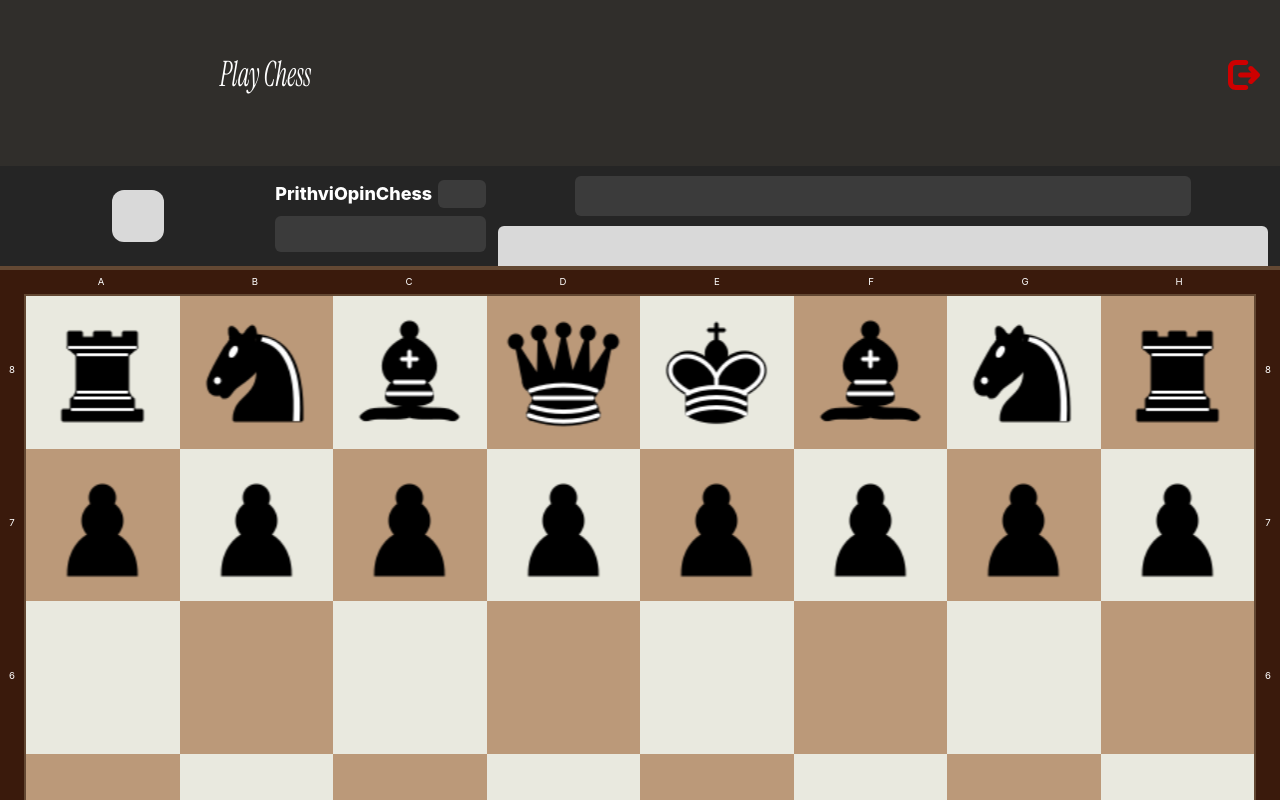
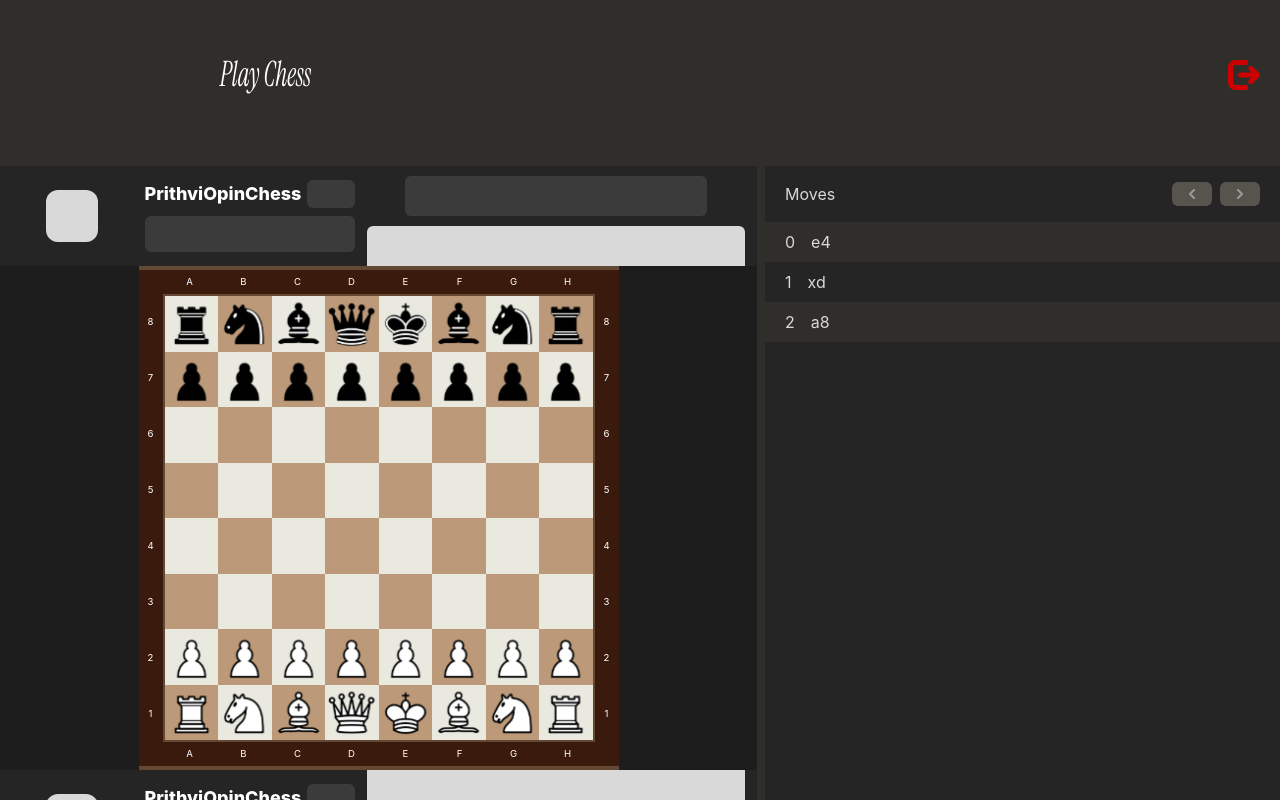
Before and after one commit to Prithvi-boi/Prithvi-s-Chess-Game, a React (Vite) app in the folder ChessGame/: page /game in a window 1280 px wide. Shown: the top 800 px of the page. Built offline with nearby package versions, Linux system fonts and the light colour scheme.

Commit message:
Fixed Borad Sizing and Piece Click bugs

```diff
--- a/ChessGame/src/Component/Board.jsx
+++ b/ChessGame/src/Component/Board.jsx
@@ -21,7 +21,6 @@ import MoveGen from "./Logic/MoveGen.js";
 
 // Default Pieces Styles Import
 import DefaultPieces from "./Pieces/DefaultPieces.jsx"
-
 
 /*-------------------------------
     Main Game Function (Board)
@@ -141,7 +140,7 @@ function Board({ playAs = 'white' }) {
 
   //////////////////////////////////////////////////
   return (
-    <div className={`w-full h-[100vw] bg-[#3A1A0C] border-y-4  border-[#634833] grid grid-cols-[1.5rem_auto_1.5em] grid-rows-[1.5rem_auto_1.5em]`}>
+    <div aria-label="Board" className={`BoardStyle bg-[#3A1A0C] border-y-4  border-[#634833]`}>
       <BoardContext.Provider value={{ reverse: playAs === "white" }}>
         <Coords row={1} col={2} deg={180} />
         <Coords row={3} col={2} deg={0} />
@@ -177,7 +176,6 @@ function Board({ playAs = 'white' }) {
     Board Helper Function
 ---------------------------------*/
 
-
 function Coords({ row, col, deg, grid_col, num }) {
   const { reverse } = useBoard()
   let letters = ['A', 'B', 'C', 'D', 'E', 'F', 'G', 'H']
--- a/ChessGame/src/Component/Pieces/DefaultPieces.jsx
+++ b/ChessGame/src/Component/Pieces/DefaultPieces.jsx
@@ -15,7 +15,7 @@ import Black_Knight from '../../Assets/Default Chess Pieces/Black_Rook-1.svg?rea
 import Black_Rook from '../../Assets/Default Chess Pieces/Black_Rook.svg?react'
 
 export default function DefaultPieces({ elmt, PromotionFlag = false, PromotionPiece = {color: null , file: null, PromotionCallback: ()=>{}} }) {
-    const pieceSize = 'h-[10vw] w-full'
+    const pieceSize = 'h-[10vw] w-full lg:h-full md:h-full'
     const piecesPosition = useSelector(state => state.piecesPosition.value)
     const {color , file, PromotionCallback} = PromotionPiece
     return (
--- a/ChessGame/src/Pages/GamePage/GamePage.jsx
+++ b/ChessGame/src/Pages/GamePage/GamePage.jsx
@@ -19,27 +19,32 @@ export default function GamePage() {
         </nav>
       </div>
 
+      <div className="grid grid-cols-1 sm:grid-cols-[auto_auto] sm:gap-2 place-items-center">
+        <div className="w-full bg-[#1d1d1d]">
           {/* Game Section */}
-      <div className="grid grid-cols-1 grid-rows-[1fr_auto_1fr]">
+          <div className="grid grid-cols-1 grid-rows-[1fr_auto_1fr] place-items-center">
             <GameSection_PlayerCard />
             <Board />
             <GameSection_PlayerCard reverse={true} />
           </div>
 
+        </div>
+        <div className="h-full w-full flex flex-col gap-4">
           {/* Buttons */}
-      <div className="grid grid-cols-2 gap-4 px-10">
-        <button className="text-soft-white rounded-md bg-stone-600 h-10 flex justify-center items-center gap-2"><ResignIcon/> Resign</button>
-        <button className="text-soft-white rounded-md bg-stone-600 h-10 flex justify-center items-center gap-2"><DrawIcon/> Draw</button>
+          <div className="grid grid-cols-2 gap-4 px-10 sm:order-2 w-full">
+            <button className="text-soft-white rounded-md bg-stone-600 h-10 flex justify-center items-center gap-2"><ResignIcon /> Resign</button>
+            <button className="text-soft-white rounded-md bg-stone-600 h-10 flex justify-center items-center gap-2"><DrawIcon /> Draw</button>
           </div>
-
           {/* Moves Tracker */}
           <MovesTracker></MovesTracker>
+        </div>
+      </div>
     </div>
   )
 }
 
 
-export function GameSection_PlayerCard({reverse}) {
+export function GameSection_PlayerCard({ reverse }) {
   const reverseCardCss = 'rounded-b-md place-self-start row-start-1'
   return (
     <>
@@ -60,7 +65,7 @@ export function GameSection_PlayerCard({reverse}) {
         </div>
 
         {/* Rating and Time*/}
-        <div className={`grid ${reverse ? "grid-rows-[auto_1fr]":  "grid-rows-[1fr_auto]"} px-1 grid-cols-1 h-full w-full`}>
+        <div className={`grid ${reverse ? "grid-rows-[auto_1fr]" : "grid-rows-[1fr_auto]"} px-1 grid-cols-1 h-full w-full`}>
           <div className={`h-10 w-[80%] bg-[#3B3B3B] rounded-md place-self-center justify-self-center`}></div>
           <div className={`h-10 w-full bg-soft-white ${reverse ? reverseCardCss : 'rounded-t-md place-self-end'} justify-self-center`}></div>
         </div>
@@ -70,21 +75,21 @@ export function GameSection_PlayerCard({reverse}) {
 }
 
 export function MovesTracker() {
-  let Move = ['e4', 'xd','a8']
+  let Move = ['e4', 'xd', 'a8']
   return (
-    <div className="bg-bg-dark text-soft-white">
+    <div className="bg-bg-dark text-soft-white w-full h-full">
       <div className="flex justify-between px-5 py-4">
         <h4>Moves</h4>
         <div className="flex gap-2">
-          <button className="basicBtn"><span className="rotate-90"><ArrowIcon/></span></button>
-          <button className="basicBtn"><span className="rotate-270"><ArrowIcon/></span></button>
+          <button className="basicBtn"><span className="rotate-90"><ArrowIcon /></span></button>
+          <button className="basicBtn"><span className="rotate-270"><ArrowIcon /></span></button>
         </div>
       </div>
 
       <div className="h-100 overflow-y-scroll">
-        {Move.map((val,i)=>{
-          return(
-            <div key={i} className={`${i % 2 == 0 ? 'bg-background': 'bg-bg-dark'} flex gap-4 h-10 items-center px-5`}>
+        {Move.map((val, i) => {
+          return (
+            <div key={i} className={`${i % 2 == 0 ? 'bg-background' : 'bg-bg-dark'} flex gap-4 h-10 items-center px-5`}>
               <p>{i}</p>
               <p>{val}</p>
             </div>
--- a/ChessGame/src/main.jsx
+++ b/ChessGame/src/main.jsx
@@ -3,6 +3,7 @@ import { createRoot } from 'react-dom/client'
 import App from './App.jsx'
 import { Provider } from 'react-redux'
 import { store } from './store.js'
+import './style.css'
 
 createRoot(document.getElementById('root')).render(
   <StrictMode>
--- a/ChessGame/src/style.css
+++ b/ChessGame/src/style.css
@@ -1,14 +1,12 @@
 @import url('https://fonts.googleapis.com/css2?family=Instrument+Serif:ital@1&display=swap');
 @import "tailwindcss";
 
-body {
-  margin: 0;
-  min-height: 100vh;
-  background-color: #302E2B;
+@theme {
+  --font-instrument: "Instrument Serif", serif;
 }
 
 @theme {
-  --font-instrument: "Instrument Serif", serif;
+  --breakpoint-xs: 425px;
 }
 
 @theme {
@@ -19,7 +17,7 @@ body {
 }
 
 .boxBody {
-  @apply bg-[#252525] p-2 text-white
+  @apply bg-bg-dark p-2 text-white
 }
 
 .basicBtn {
@@ -33,3 +31,23 @@ body {
 .killOverlay {
   @apply relative before:absolute before:inset-0 before:bg-red-500/30 before:pointer-events-none
 }
+
+.BoardStyle {
+  @apply
+  grid grid-cols-[1.5rem_auto_1.5em] grid-rows-[1.5rem_auto_1.5em]
+  sm:grid-cols-[1.5rem_auto_1.5rem]
+  sm:grid-rows-[1.5rem_24rem_1.5rem]
+  lg:grid-rows-[1.5rem_28rem_1.5rem]
+
+  w-full h-[100vw]
+  sm:h-110
+  sm:w-105
+  lg:h-126
+  lg:w-120
+}
+
+body {
+  margin: 0;
+  min-height: 100vh;
+  background-color: #302E2B;
+}
```
Lines whose indentation alone changed are shown as unchanged.
